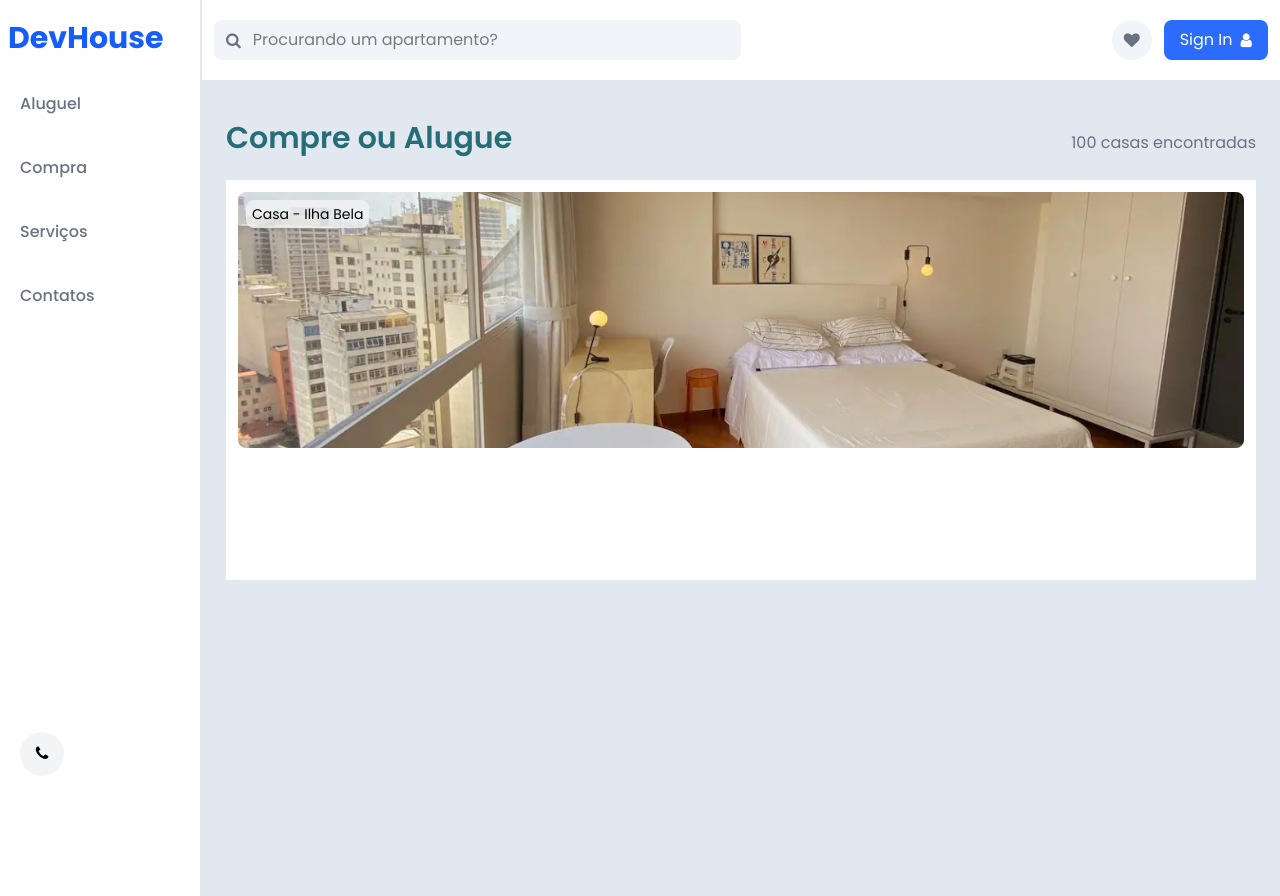
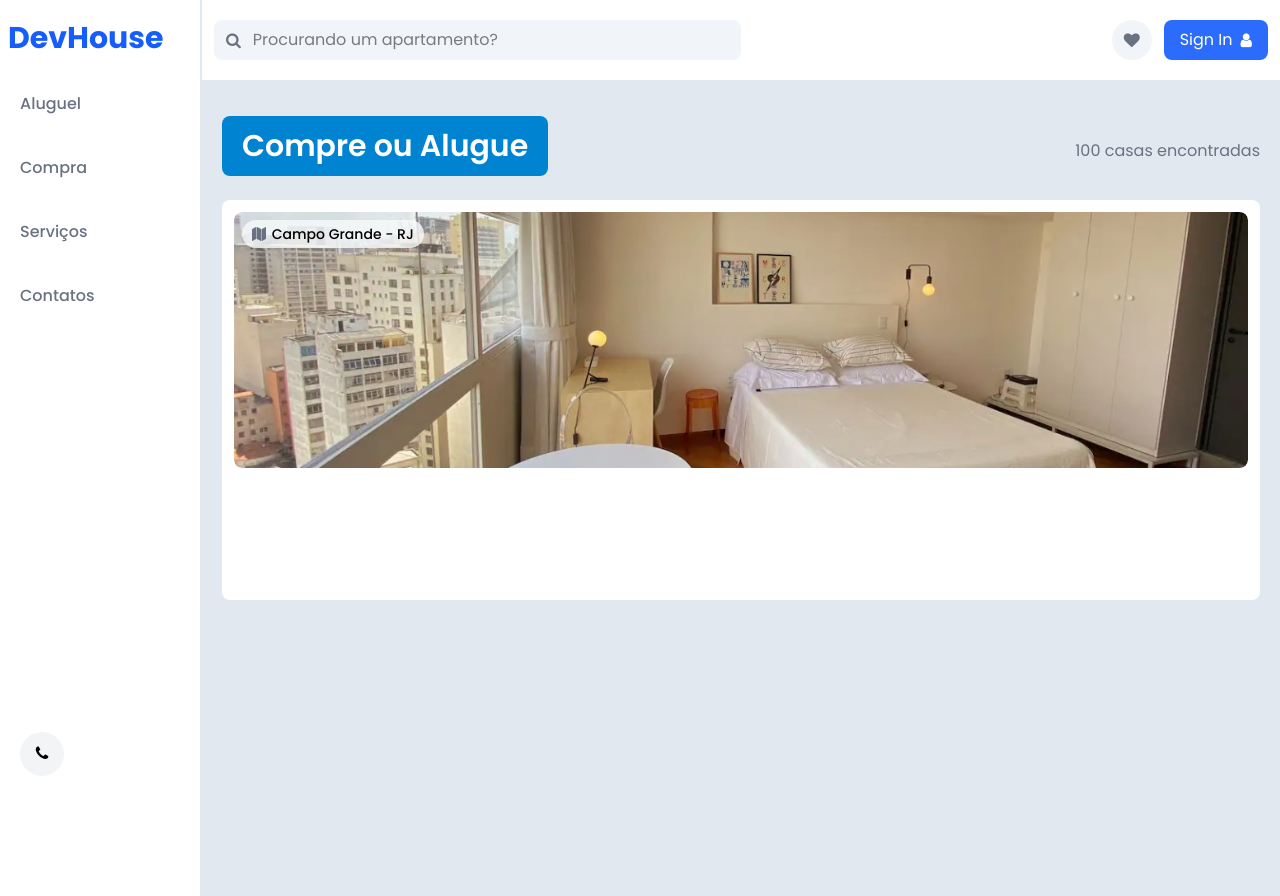
Before and after one commit to vitorfdrangel/Dev_House, a website: page src/index.html in a window 1280 px wide. Drawn offline with Linux system fonts and the light colour scheme.

Commit message:
Card de casas em produção

```diff
--- a/src/index.html
+++ b/src/index.html
@@ -147,11 +147,13 @@
         </header>
 
         <section
-          class="w-full h-screen p-3 lg:p-6"
+          class="w-full h-screen p-3 lg:p-5"
           onclick="toggleMenu('body')"
         >
           <div class="flex items-baseline justify-between">
-            <h1 class="text-3xl font-semibold mt-4 mb-6 text-myBlue">
+            <h1
+              class="bg-sky-600 text-white text-3xl font-semibold mt-4 mb-6 rounded-lg py-3 px-5"
+            >
               Compre ou Alugue
             </h1>
             <span class="hidden lg:block text-gray-500"
@@ -160,20 +162,24 @@
           </div>
 
           <div class="grid grid-cols-1 gap-4">
-            <a href="#" class="bg-white min-h-100 p-3 relative flex flex-col">
+            <a
+              href="#"
+              class="bg-white min-h-100 p-3 rounded-lg relative flex flex-col hover:shadow-lg duration-300"
+            >
               <div>
-                <div>
+                <div class="group overflow-hidden rounded-lg">
                   <img
                     src="./assets/1.jpg"
                     alt="Casa"
-                    class="w-full h-64 object-cover rounded-lg"
+                    class="w-full h-64 object-cover rounded-lg group-hover:scale-110 duration-300"
                   />
 
-                  <button
-                    class="bg-gray-100/80 rounded-lg py-1 px-1.5 text-sm absolute top-5 left-5"
+                  <div
+                    class="bg-slate-50/80 group-hover:bg-slate-50/100 duration-300 rounded-full py-1 px-2.5 text-sm absolute z-40 top-5 left-5"
                   >
-                    Casa - Ilha Bela
-                  </button>
+                    <i class="fa fa-map text-gray-500"></i>
+                    <span class="font-medium ml-0.5">Campo Grande - RJ</span>
+                  </div>
                 </div>
               </div>
             </a>
```
Also changed, not shown: styles/output.css.
